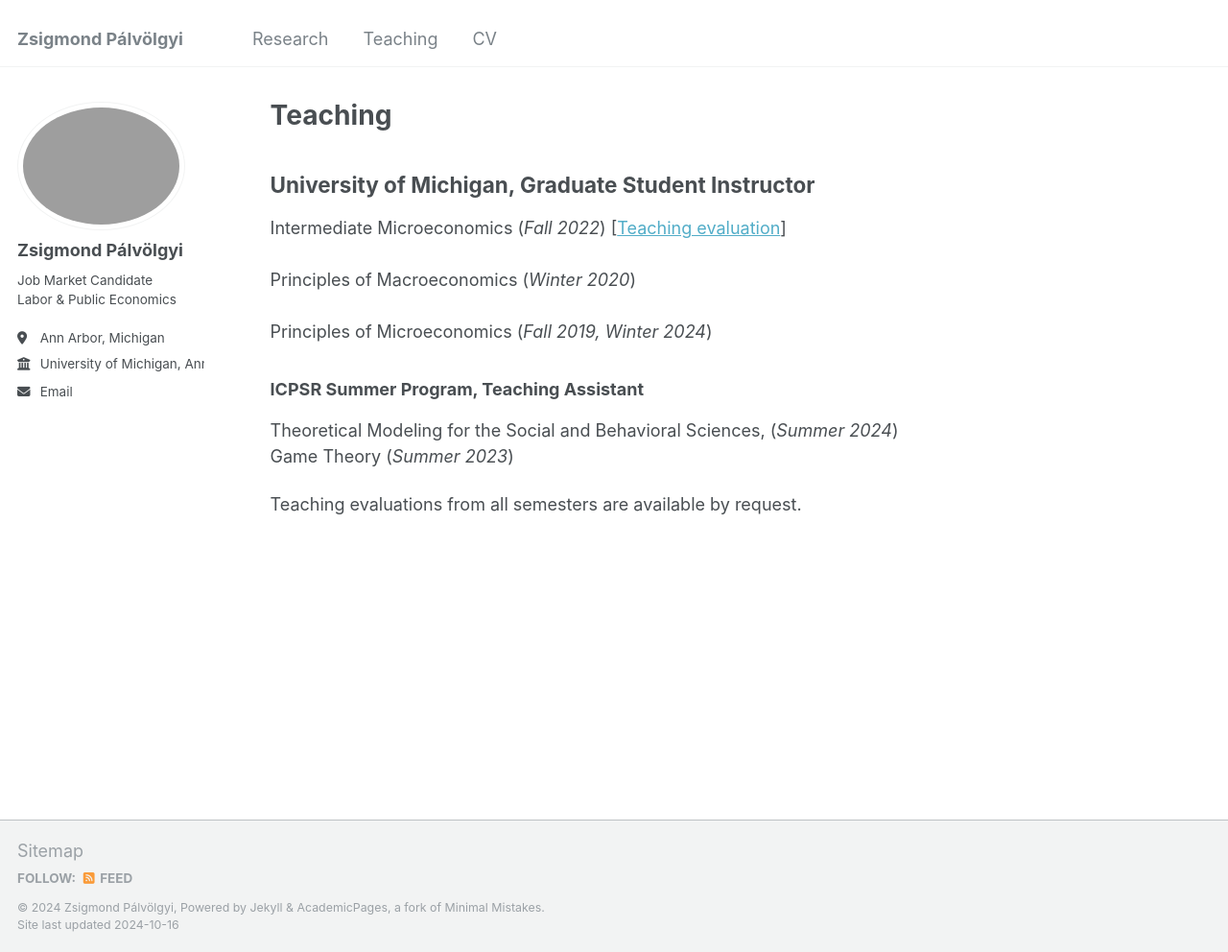
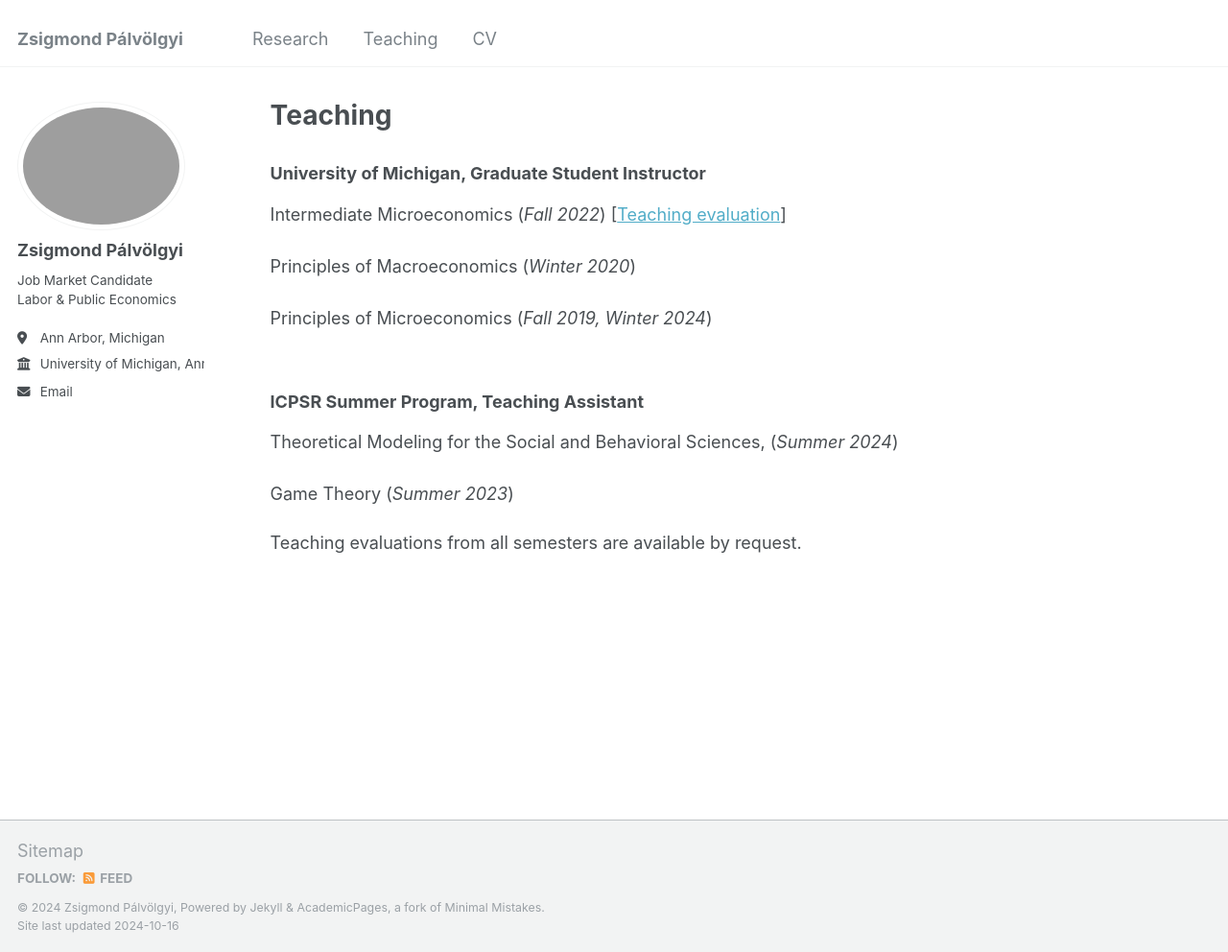
Before and after one commit to zsigmond-palvolgyi/zsigmond-palvolgyi.github.io, a Jekyll site: the page built from _pages/teaching.md, in a window 1280 px wide and 992 px high. Shown: the whole window at 96% size. Built offline with Jekyll 4.4.1, drawn with Linux system fonts in a browser that asks for light colours.

Commit message:
Update teaching.md

```diff
--- a/_pages/teaching.md
+++ b/_pages/teaching.md
@@ -5,19 +5,20 @@ permalink: /teaching/
 author_profile: true
 ---
 
-## University of Michigan, Graduate Student Instructor
+### University of Michigan, Graduate Student Instructor
 
 Intermediate Microeconomics (_Fall 2022_) [[Teaching evaluation][teaching_evaluation]] <br>
 <br>
 Principles of Macroeconomics (_Winter 2020_) <br>
 <br>
 Principles of Microeconomics (_Fall 2019, Winter 2024_) <br>
-
+<br>
 
 
 ### ICPSR Summer Program, Teaching Assistant
 
 Theoretical Modeling for the Social and Behavioral Sciences, (_Summer 2024_) <br>
+<br>
 Game Theory (_Summer 2023_) <br>
 
 
```
